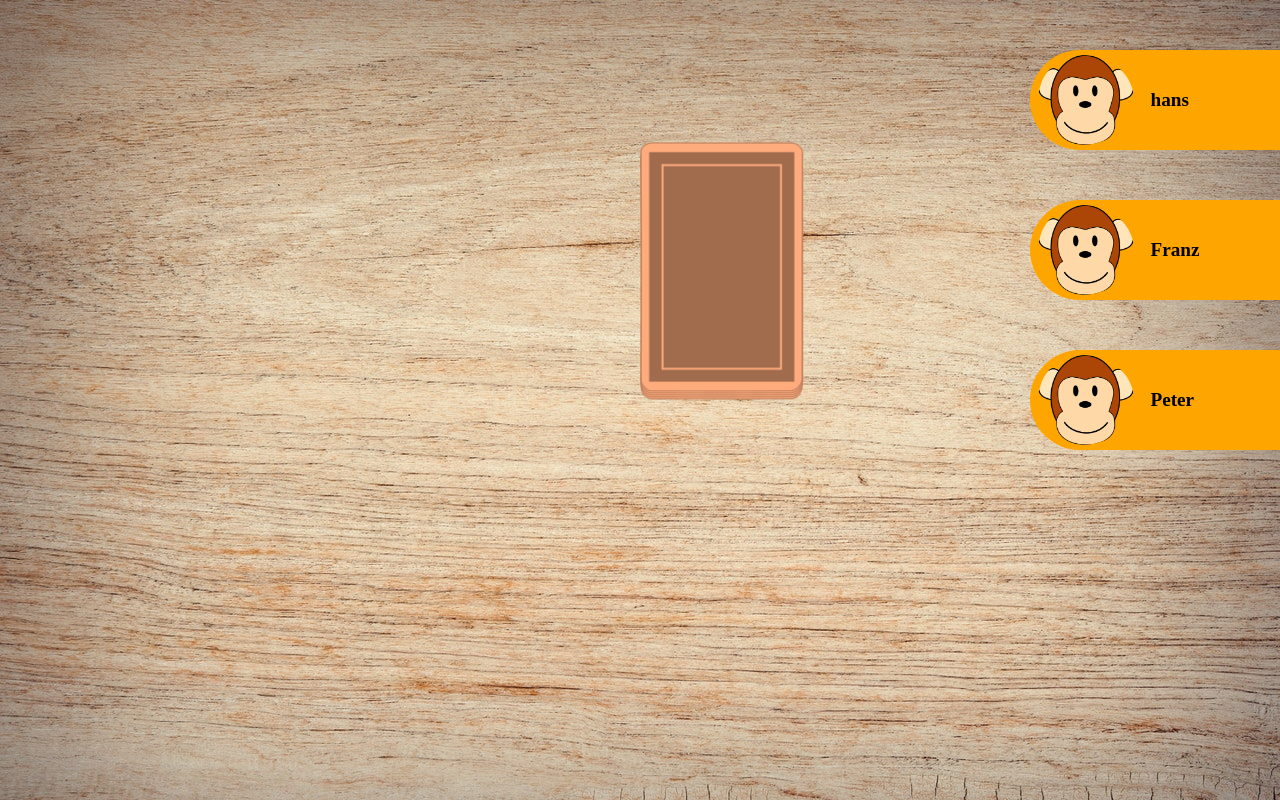
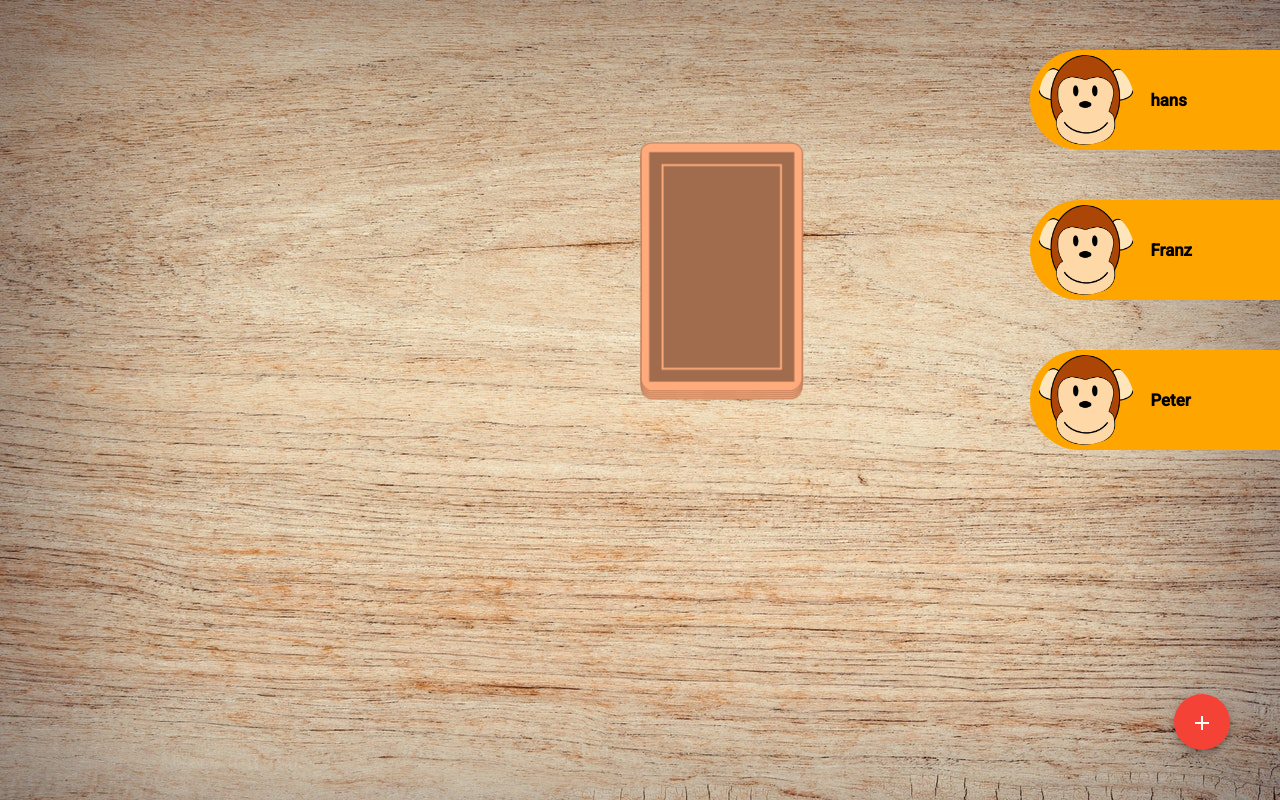
Before and after one commit to TimmEichholz/ringoffire, an Angular app: page /game in a window 1280 px wide. Built offline with nearby package versions, Linux system fonts and the light colour scheme.

Commit message:
doesn't work anymore

```diff
--- a/angular.json
+++ b/angular.json
@@ -31,6 +31,7 @@
               "src/assets"
             ],
             "styles": [
+              "./node_modules/@angular/material/prebuilt-themes/purple-green.css",
               "src/styles.scss"
             ],
             "scripts": []
@@ -99,6 +100,7 @@
               "src/assets"
             ],
             "styles": [
+              "./node_modules/@angular/material/prebuilt-themes/purple-green.css",
               "src/styles.scss"
             ],
             "scripts": []
--- a/package.json
+++ b/package.json
@@ -11,10 +11,12 @@
   "private": true,
   "dependencies": {
     "@angular/animations": "~12.1.0-",
+    "@angular/cdk": "^12.2.3",
     "@angular/common": "~12.1.0-",
     "@angular/compiler": "~12.1.0-",
     "@angular/core": "~12.1.0-",
     "@angular/forms": "~12.1.0-",
+    "@angular/material": "^12.2.3",
     "@angular/platform-browser": "~12.1.0-",
     "@angular/platform-browser-dynamic": "~12.1.0-",
     "@angular/router": "~12.1.0-",
--- /dev/null
+++ b/src/app/dialog-add-player/dialog-add-player.component.html
@@ -0,0 +1 @@
+<p>dialog-add-player works!</p>
--- a/src/app/game/game.component.html
+++ b/src/app/game/game.component.html
@@ -12,3 +12,7 @@
 <img *ngFor="let card of game.playedCards" class="pick-card" style="bottom: 8px" src="assets/cards/{{card}}.png" alt="">
     </div>
 </div>
+
+<button class="fab-button" mat-fab color="warn"  aria-label="Example icon button with a home icon">
+    <mat-icon>add</mat-icon>
+  </button>
--- a/src/app/game/game.component.scss
+++ b/src/app/game/game.component.scss
@@ -26,9 +26,7 @@
     }
 }
 
-.played-card{
 
-}
 
 .pick-card{
     animation: pick-card-animation 1s ease-in-out;
@@ -59,3 +57,9 @@
     right:0;
 
 }
+
+.fab-button{
+    position: absolute;
+    right: 50px;
+    bottom: 50px;
+}
--- a/src/index.html
+++ b/src/index.html
@@ -6,8 +6,11 @@
   <base href="/">
   <meta name="viewport" content="width=device-width, initial-scale=1">
   <link rel="icon" type="image/x-icon" href="favicon.ico">
+  <link rel="preconnect" href="https://fonts.gstatic.com">
+  <link href="https://fonts.googleapis.com/css2?family=Roboto:wght@300;400;500&display=swap" rel="stylesheet">
+  <link href="https://fonts.googleapis.com/icon?family=Material+Icons" rel="stylesheet">
 </head>
-<body>
+<body class="mat-typography">
   <app-root></app-root>
 </body>
 </html>
--- a/src/styles.scss
+++ b/src/styles.scss
@@ -2,3 +2,5 @@
 body{
     margin: 0;
 }
+html, body { height: 100%; }
+body { margin: 0; font-family: Roboto, "Helvetica Neue", sans-serif; }
```
Also changed, not shown: src/app/app.module.ts (+9 -1 lines), src/app/dialog-add-player/dialog-add-player.component.ts (added, +15 -0 lines), src/app/dialog-add-player/dialog-add-player.component.scss (added), 2 other files (tests, documents, lock files or other folders).
